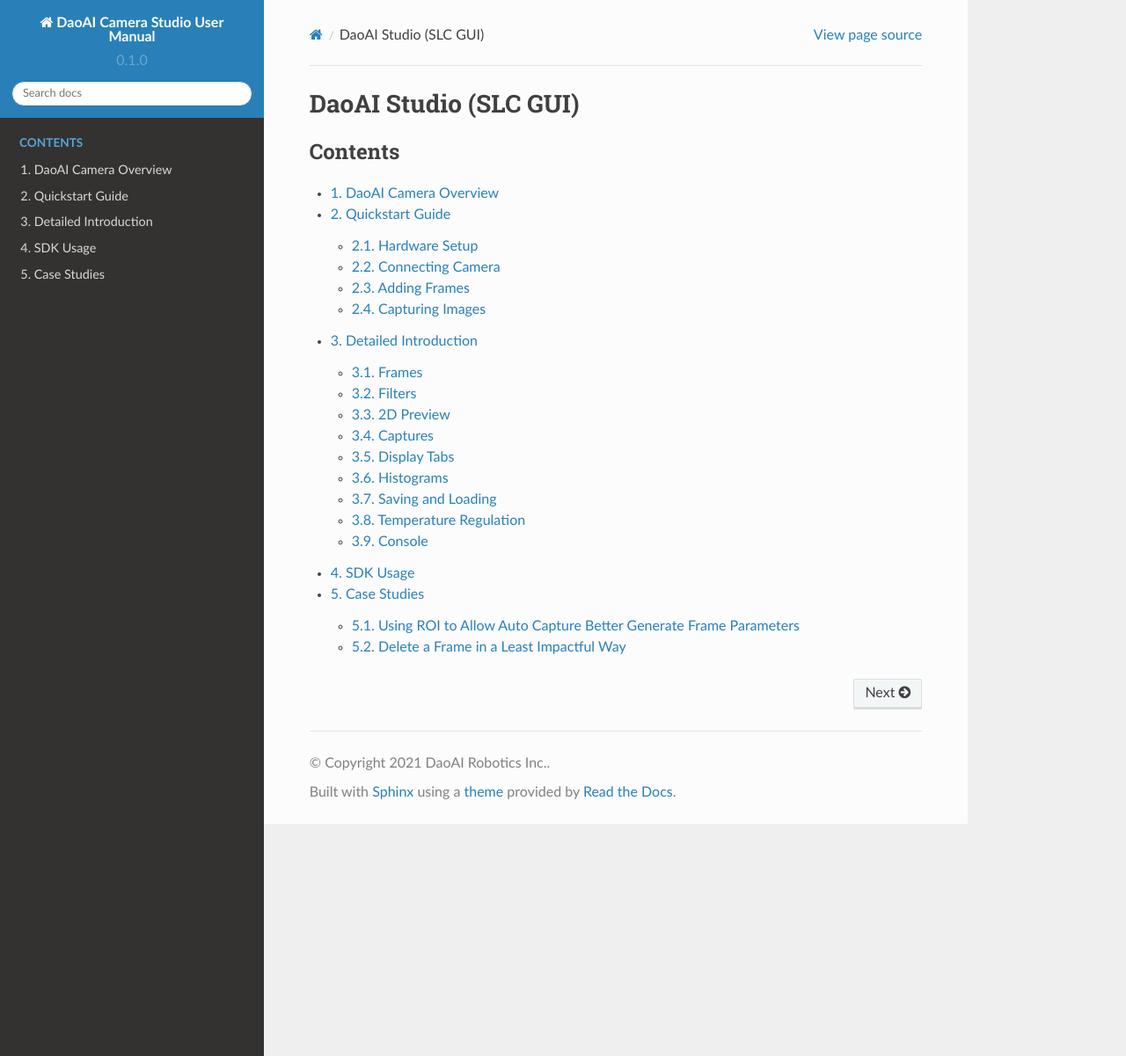
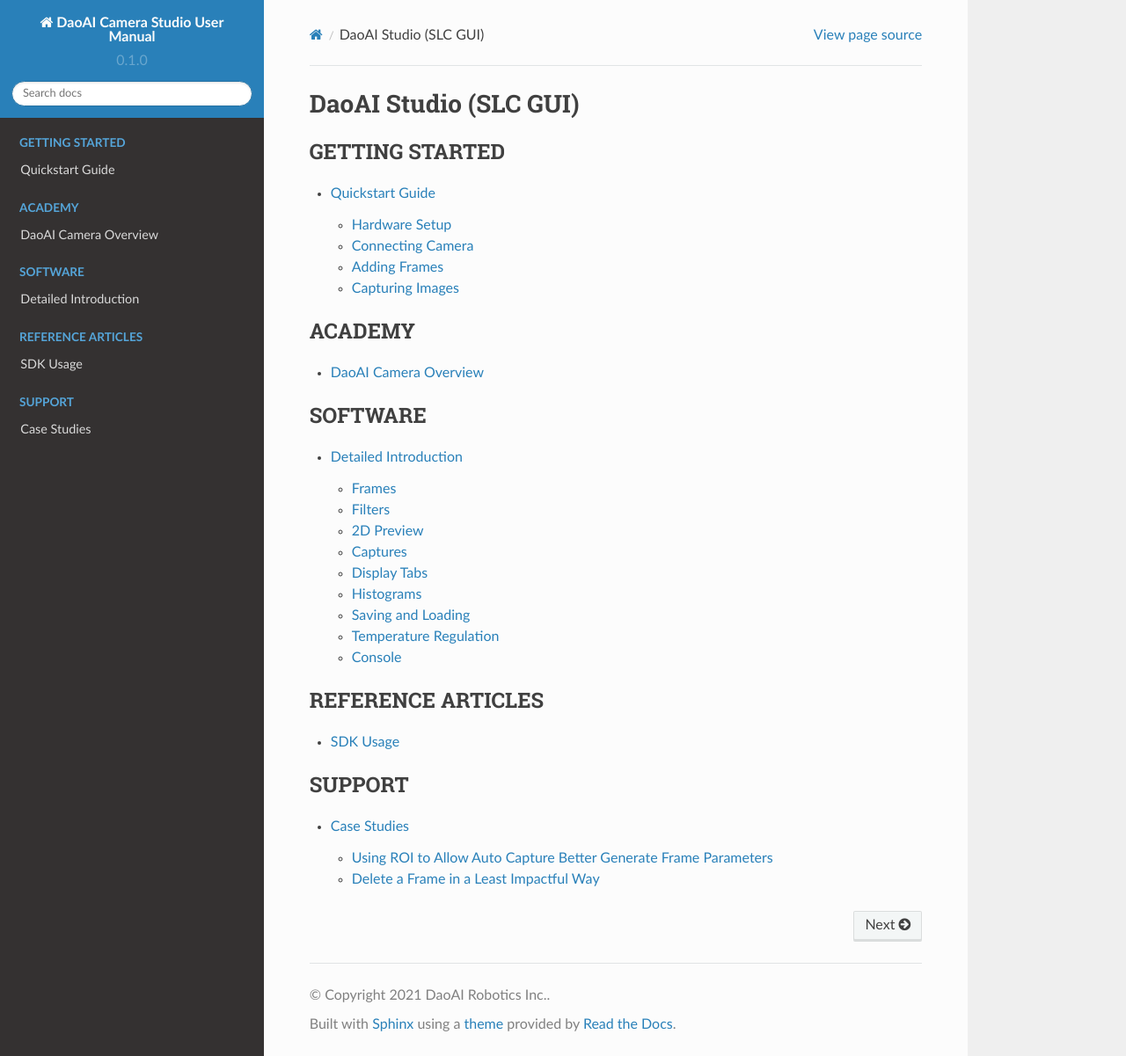
Before and after one commit to DaoAI-Robotics-Inc/daoai_camera_studio_user_manual, a Sphinx documentation site: the page built from docs/source/index.rst, in a window 1280 px wide and 1201 px high. Shown: the whole window at 88% size. Built offline with Sphinx 7.4.7 and the Read the Docs theme 2.0.0, drawn with Linux system fonts in a browser that asks for light colours.

Commit message:
index update

```diff
--- a/docs/source/index.rst
+++ b/docs/source/index.rst
@@ -3,12 +3,31 @@
 ===================================
 
 .. toctree::
-   :numbered:
    :maxdepth: 2
-   :caption: Contents
+   :caption: GETTING STARTED
+
+   quickstart/index
+
+.. toctree::
+   :maxdepth: 2
+   :caption: ACADEMY
 
    camera-overview/index
-   quickstart/index
+
+.. toctree::
+   :maxdepth: 2
+   :caption: SOFTWARE
+
    detailed-introduction/index
+
+.. toctree::
+   :maxdepth: 2
+   :caption: REFERENCE ARTICLES
+
    sdk-usage/index
+
+.. toctree::
+   :maxdepth: 2
+   :caption: SUPPORT
+
    case-studies/index
```
